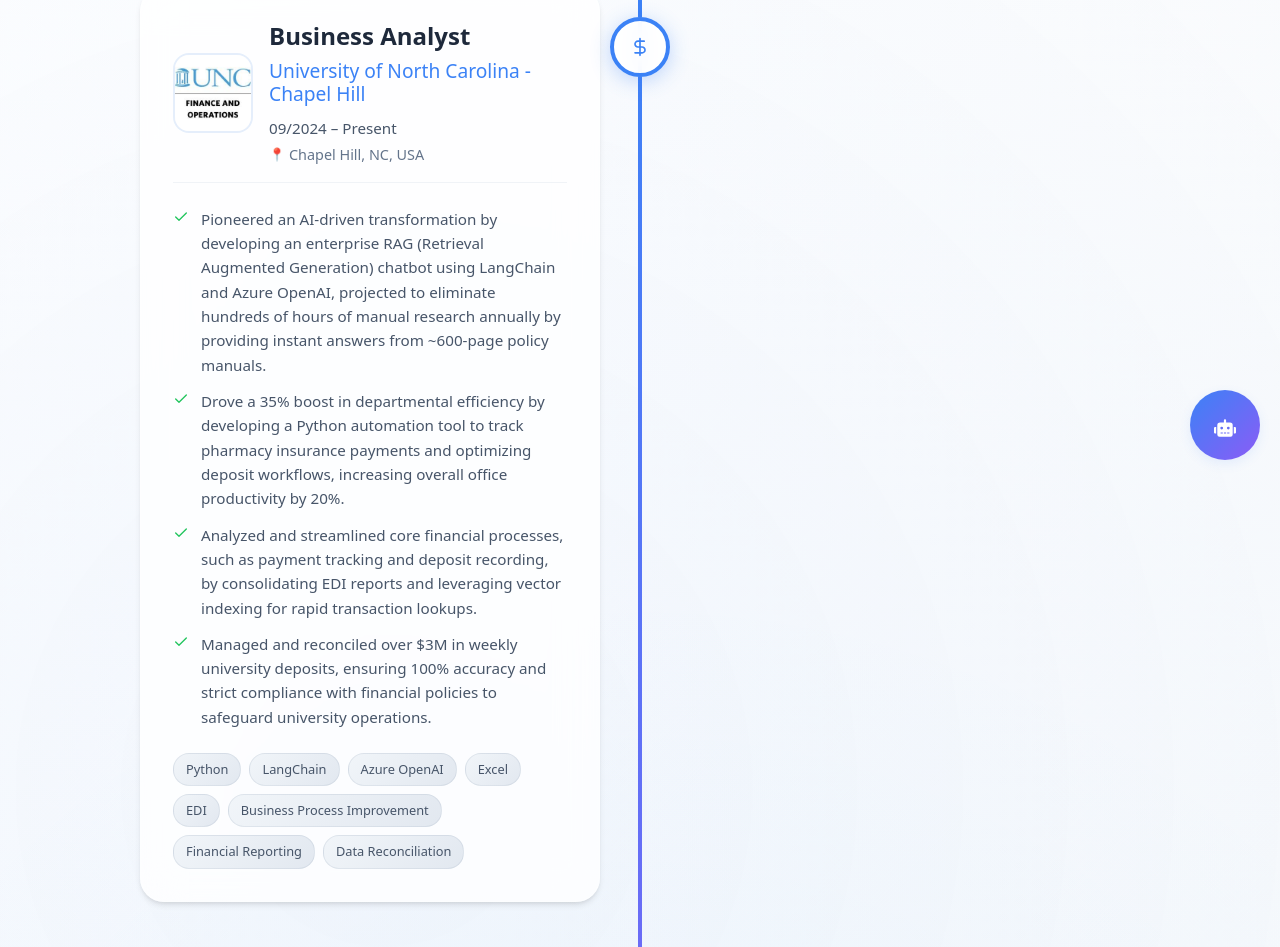
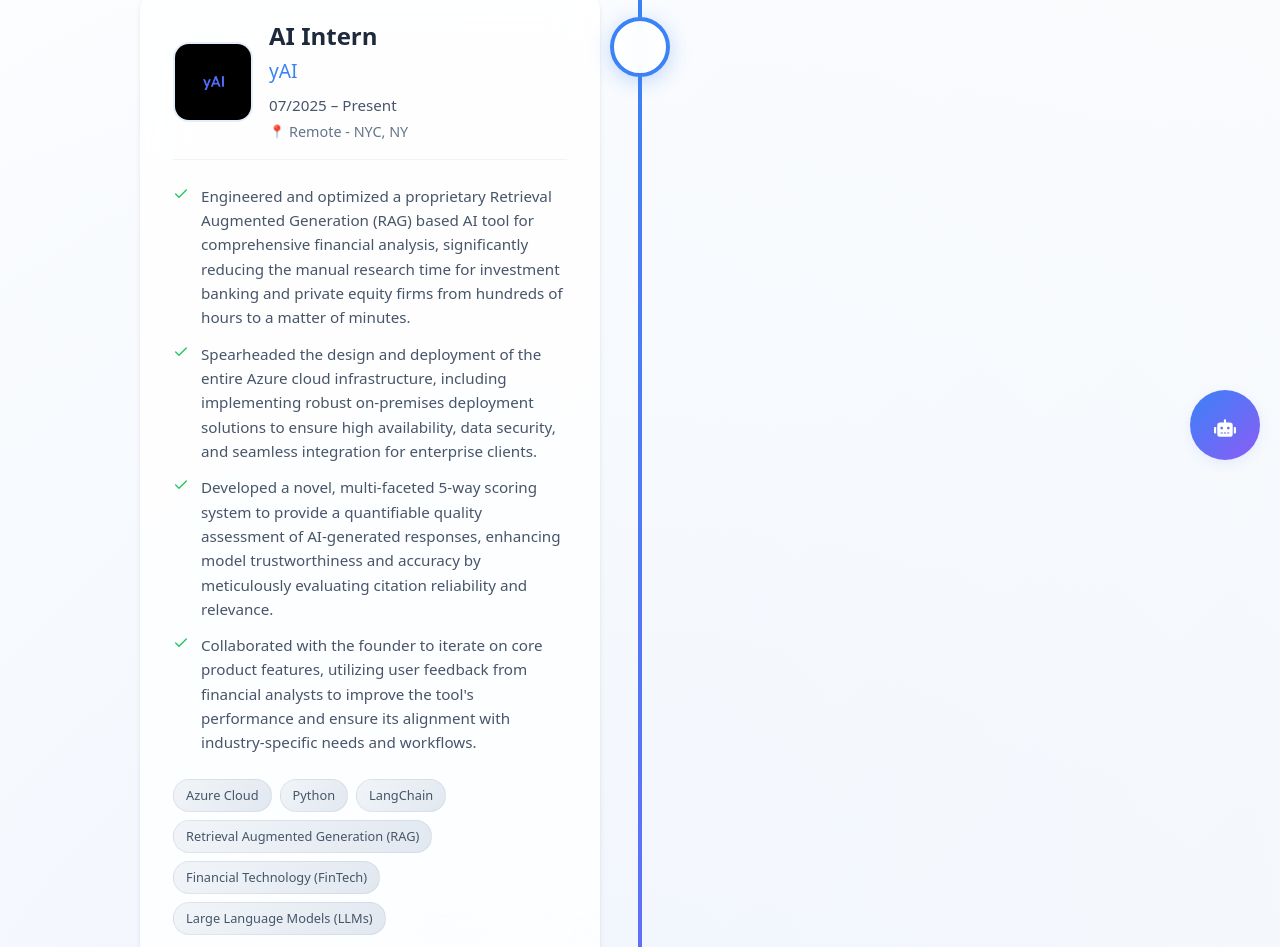
Before and after one commit to omshewale30/portfolio-new, a React (Vite) app: page /experience in a window 1280 px wide. Shown: the part 320-1267 px from the top of the page. Built offline with nearby package versions, Linux system fonts and the light colour scheme.

Commit message:
Add AI Intern experience to Experience component and include associated image

```diff
--- a/src/components/Experience.jsx
+++ b/src/components/Experience.jsx
@@ -3,6 +3,28 @@
 import { useEffect } from "react"
 
 const experienceDetails = [
+  {
+    "title": "AI Intern",
+    "company": "yAI",
+    "location": "Remote - NYC, NY",
+    "duration": "07/2025 – Present",
+    "contributions": [
+      "Engineered and optimized a proprietary Retrieval Augmented Generation (RAG) based AI tool for comprehensive financial analysis, significantly reducing the manual research time for investment banking and private equity firms from hundreds of hours to a matter of minutes.",
+      "Spearheaded the design and deployment of the entire Azure cloud infrastructure, including implementing robust on-premises deployment solutions to ensure high availability, data security, and seamless integration for enterprise clients.",
+      "Developed a novel, multi-faceted 5-way scoring system to provide a quantifiable quality assessment of AI-generated responses, enhancing model trustworthiness and accuracy by meticulously evaluating citation reliability and relevance.",
+      "Collaborated with the founder to iterate on core product features, utilizing user feedback from financial analysts to improve the tool's performance and ensure its alignment with industry-specific needs and workflows."
+    ],
+    "technologies": [
+      "Azure Cloud",
+      "Python",
+      "LangChain",
+      "Retrieval Augmented Generation (RAG)",
+      "Financial Technology (FinTech)",
+      "Large Language Models (LLMs)"
+    ],
+    "image": "../assets/yAI.png", // Replace with actual image path
+    "type": "AI/development"
+  },
 
   {
     "title": "Business Analyst",
```
Also changed, not shown: public/assets/yAI.png (added).
